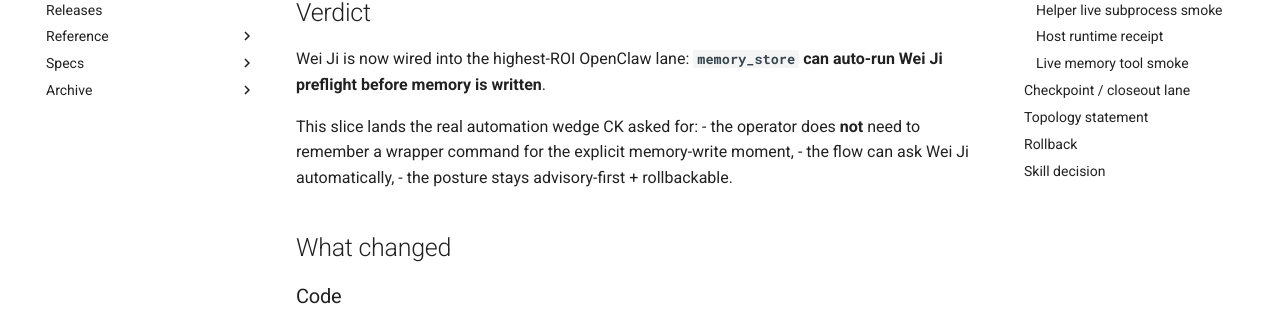
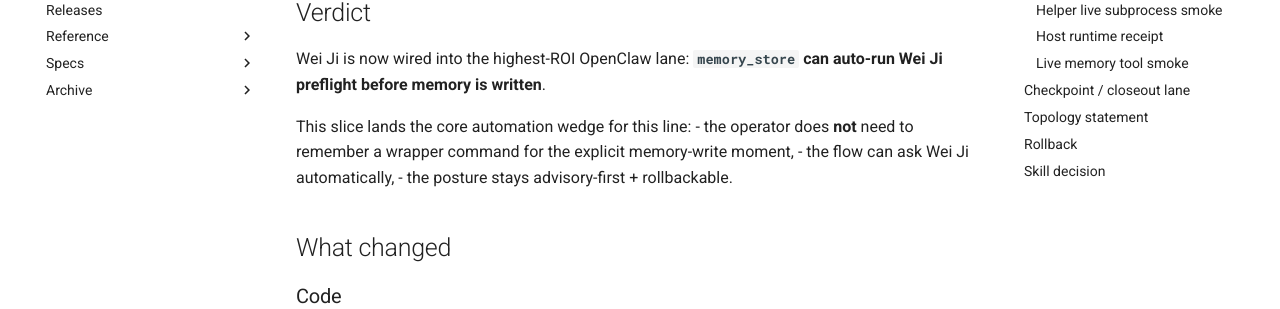
Before and after one commit to phenomenoner/openclaw-mem, an MkDocs documentation site: the page built from docs/2026-03-27_sakura-weiji-hook-automation-closure.md, in a window 1280 px wide and 900 px high. Shown: the part 317-626 px from the top of the window. Built offline with MkDocs 1.6.1 and Material for MkDocs 9.7.7, drawn with Linux system fonts in a browser that asks for light colours; comment, search, counter and statistics services are not loaded.

```diff
--- a/docs/2026-03-27_sakura-weiji-hook-automation-closure.md
+++ b/docs/2026-03-27_sakura-weiji-hook-automation-closure.md
@@ -6,7 +6,7 @@ Companion repo: `delirium-to-weiji`
 ## Verdict
 Wei Ji is now wired into the highest-ROI OpenClaw lane: **`memory_store` can auto-run Wei Ji preflight before memory is written**.
 
-This slice lands the real automation wedge CK asked for:
+This slice lands the core automation wedge for this line:
 - the operator does **not** need to remember a wrapper command for the explicit memory-write moment,
 - the flow can ask Wei Ji automatically,
 - the posture stays advisory-first + rollbackable.
```
Also changed, not shown: docs/archive/claude-mem-adoption-plan.md (+1 -1 lines), docs/fixtures/agent-memory-skill-scenarios.v0.yaml (+5 -5 lines), docs/series/2026-03-memory-personalization-governance/publish_checklist.md (+1 -1 lines).
